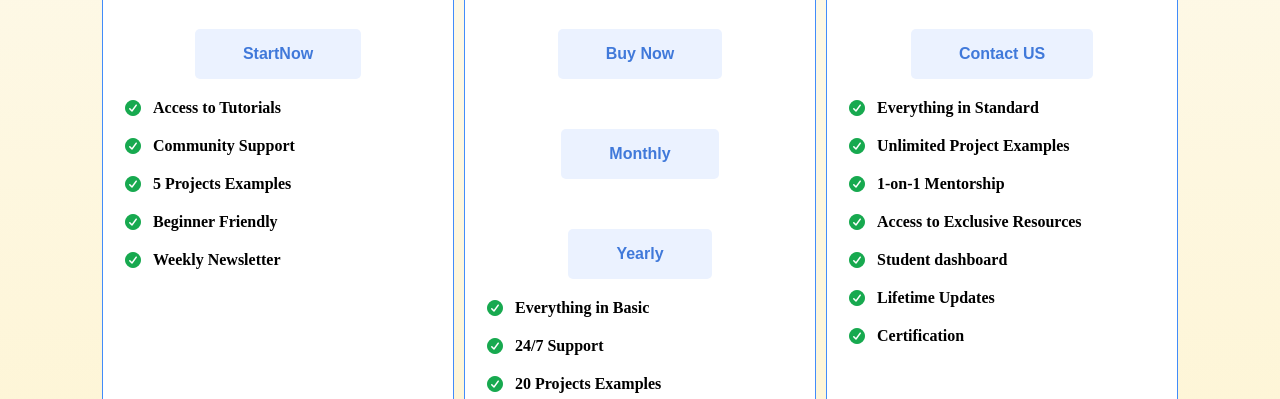
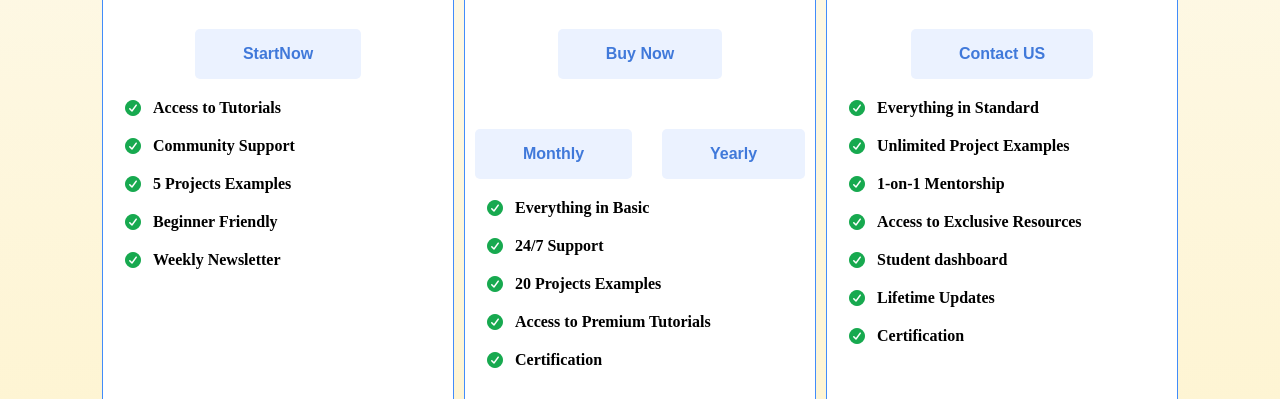
Before and after one commit to HasibCoderLab/code-fusionary-pricing-plans, a plain HTML site: page index.html in a window 1280 px wide. Both pictures are taken after a click on the button "Buy Now". Shown: the part 401-800 px from the top of the page. Drawn offline with Linux system fonts and the light colour scheme.

Commit message:
update 'Standard Plan '

```diff
--- a/script.js
+++ b/script.js
@@ -1,8 +1,11 @@
 // Toggle show/hide plan options
 document.querySelector(".toggle-btn").addEventListener("click", () => {
     const options = document.getElementById("plan-options-std");
-    options.style.display = options.style.display === "block" ? "none" : "block";
-    // console.log(options, "Dome");
+    if (options.style.display === "flex") {
+        options.style.display = "none";
+    }else{
+        options.style.display = "flex";
+    }
 
 });
 const setPlan = (plan, type) => {
--- a/style.css
+++ b/style.css
@@ -33,7 +33,7 @@ img:hover{
 
 .box {
     width: 350px;
-    min-height: 950px;
+    min-height: 800px;
     /* min-width: 300px; */
     /* border: 4px solid #FFB039; */
     border: 0.5px  solid #0064f9bd;
@@ -52,8 +52,11 @@ img:hover{
 /* for Toggle btn */
 .plan-options {
     display: none;
-    margin: 15px auto;
+    margin-top: 0;
     text-align: center;
+    display: flex;
+    justify-content: center;
+    gap: 10px;
 }
 
 .plan-options button {
```
